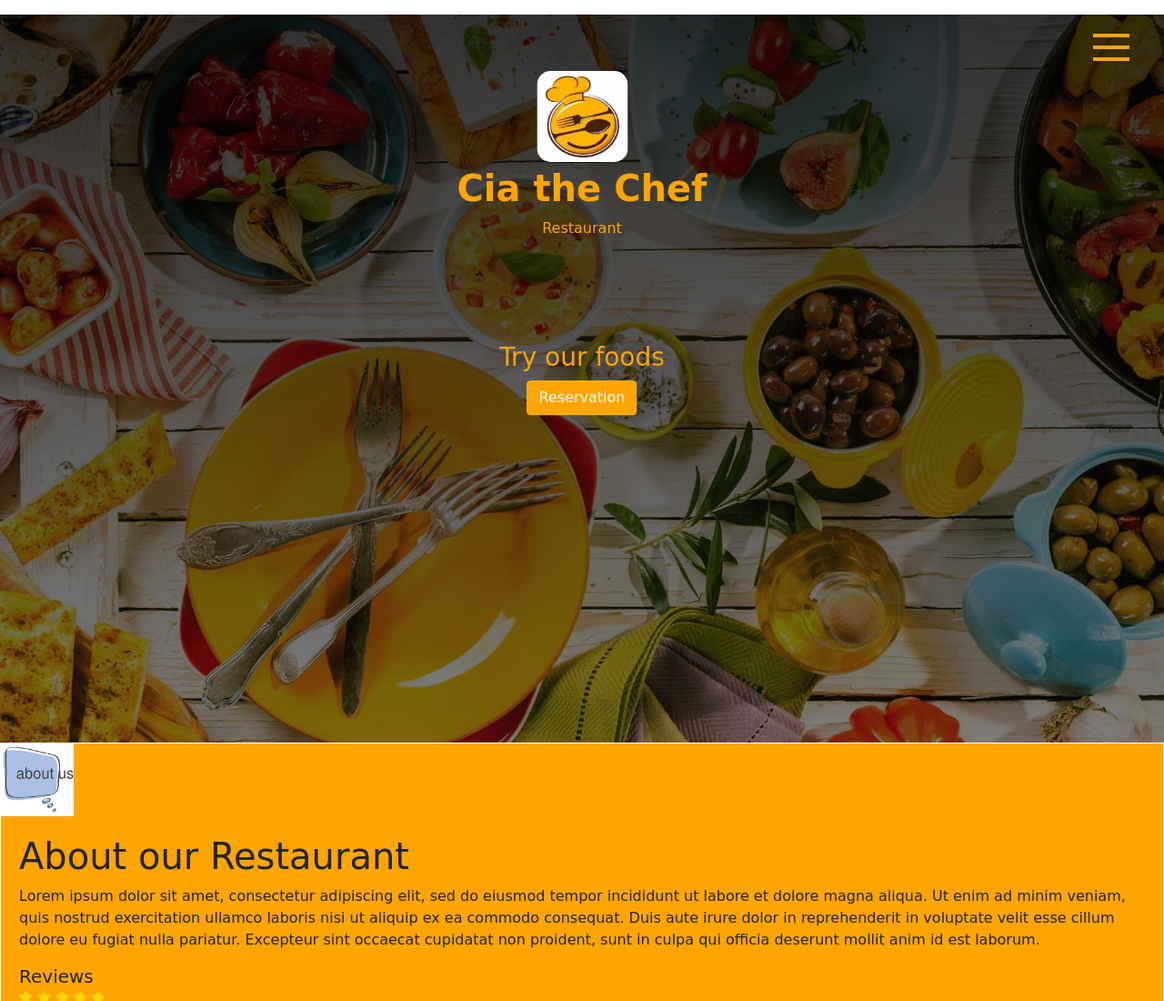
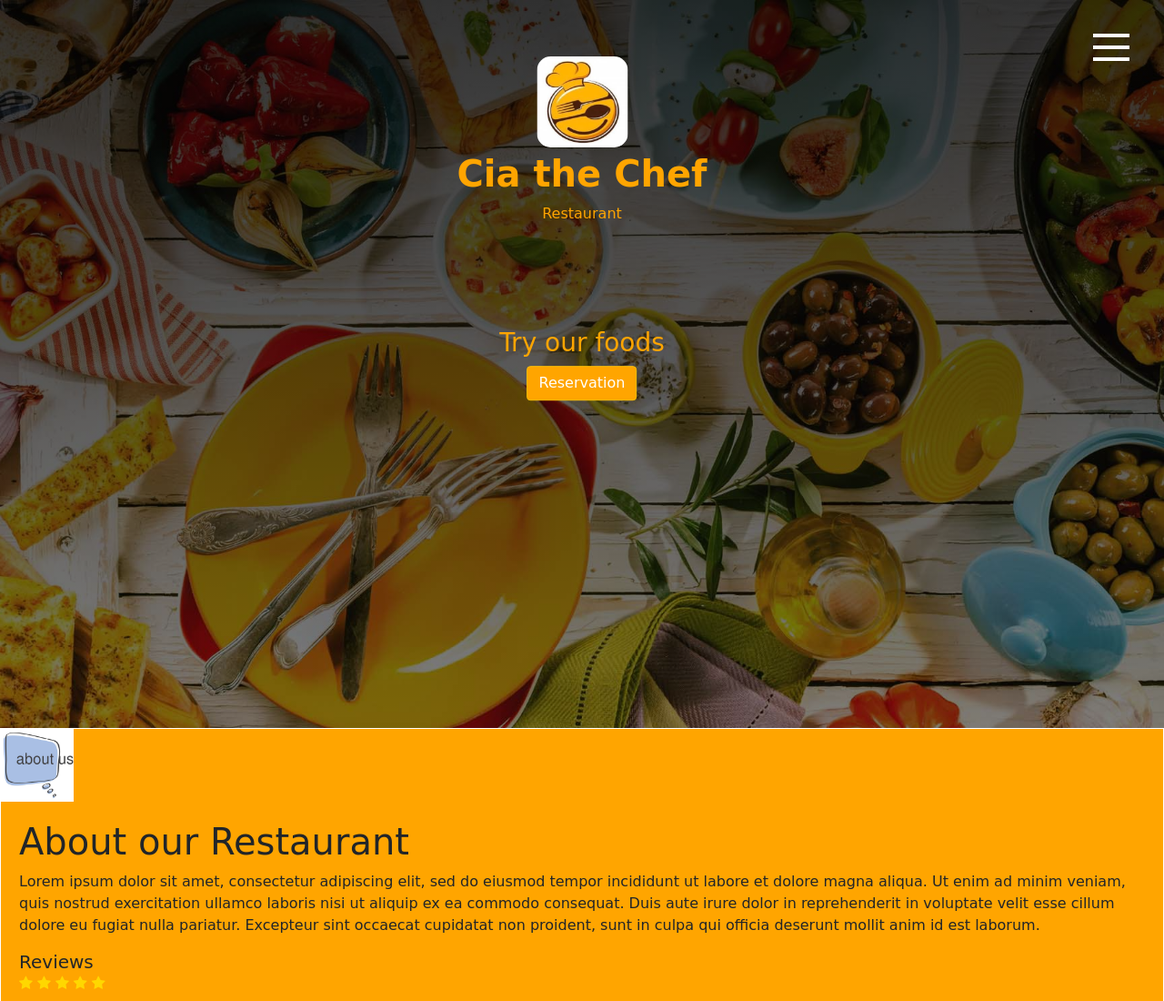
Before and after one commit to ciamac-da/SassRestaurantApp, a plain HTML site: page index.html in a window 1280 px wide. Shown: the top 1100 px of the page at 91% size. Drawn offline with nearby package versions, Linux system fonts and the light colour scheme; a web font is replaced by a local one.

Commit message:
Veridfied by Cia v1.4.3 wrap up

```diff
--- a/scss/_components.scss
+++ b/scss/_components.scss
@@ -19,7 +19,7 @@
         &-line{
             width: $num*100%;
             height: $size*.4;
-            background-color: map-get($colors, orng );
+            background-color: map-get($colors, light );
             transition: all .5s .5s;
             transform-origin: right;
         }
--- a/scss/_layout.scss
+++ b/scss/_layout.scss
@@ -1,6 +1,7 @@
 .navbar{
     position: relative;
     z-index: 200;
+    margin: $num*$size*-.8;
 
     &-navigation{
         display: flex;
```
Also changed, not shown: css/main.css, 1 other file.
